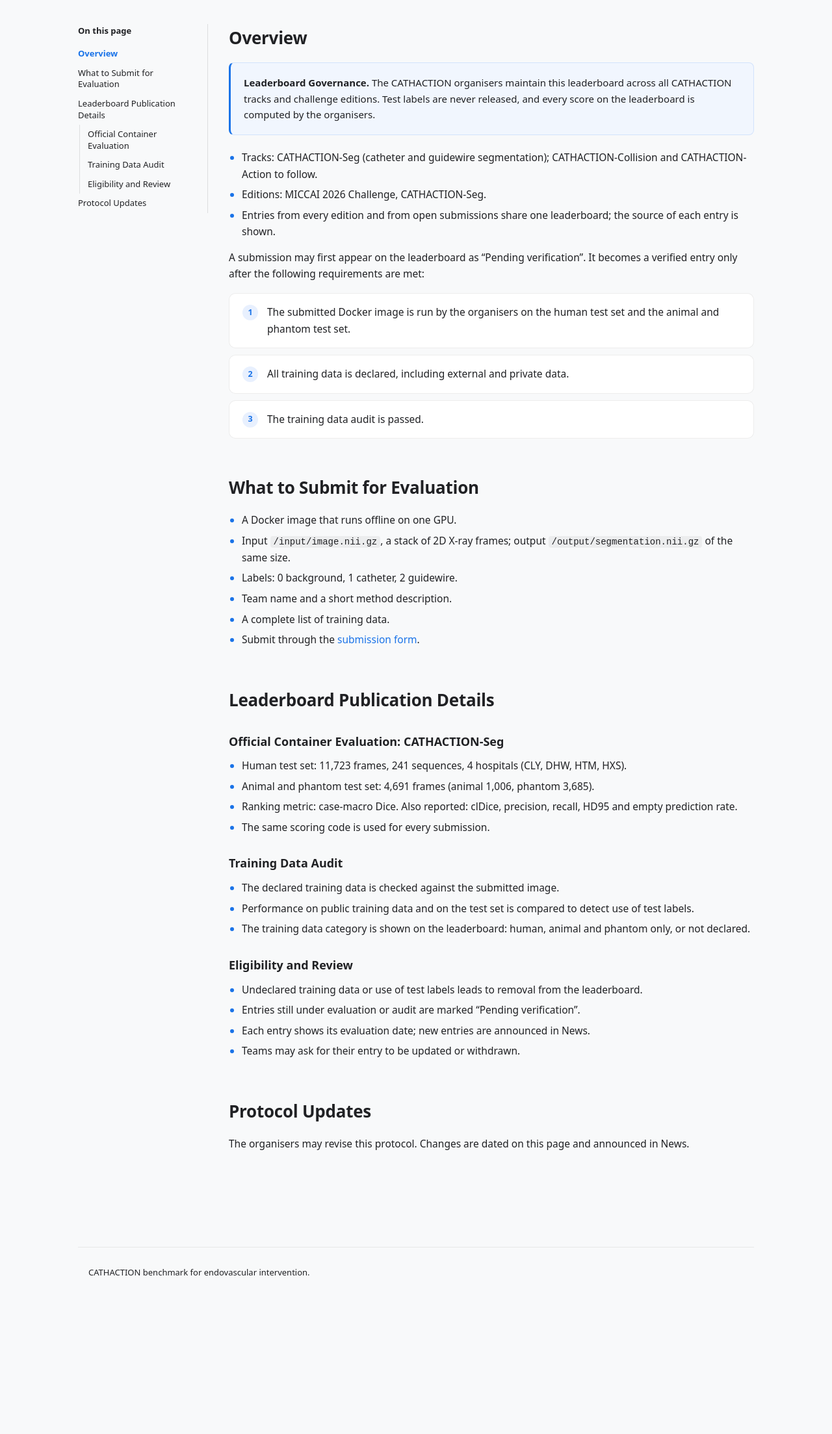
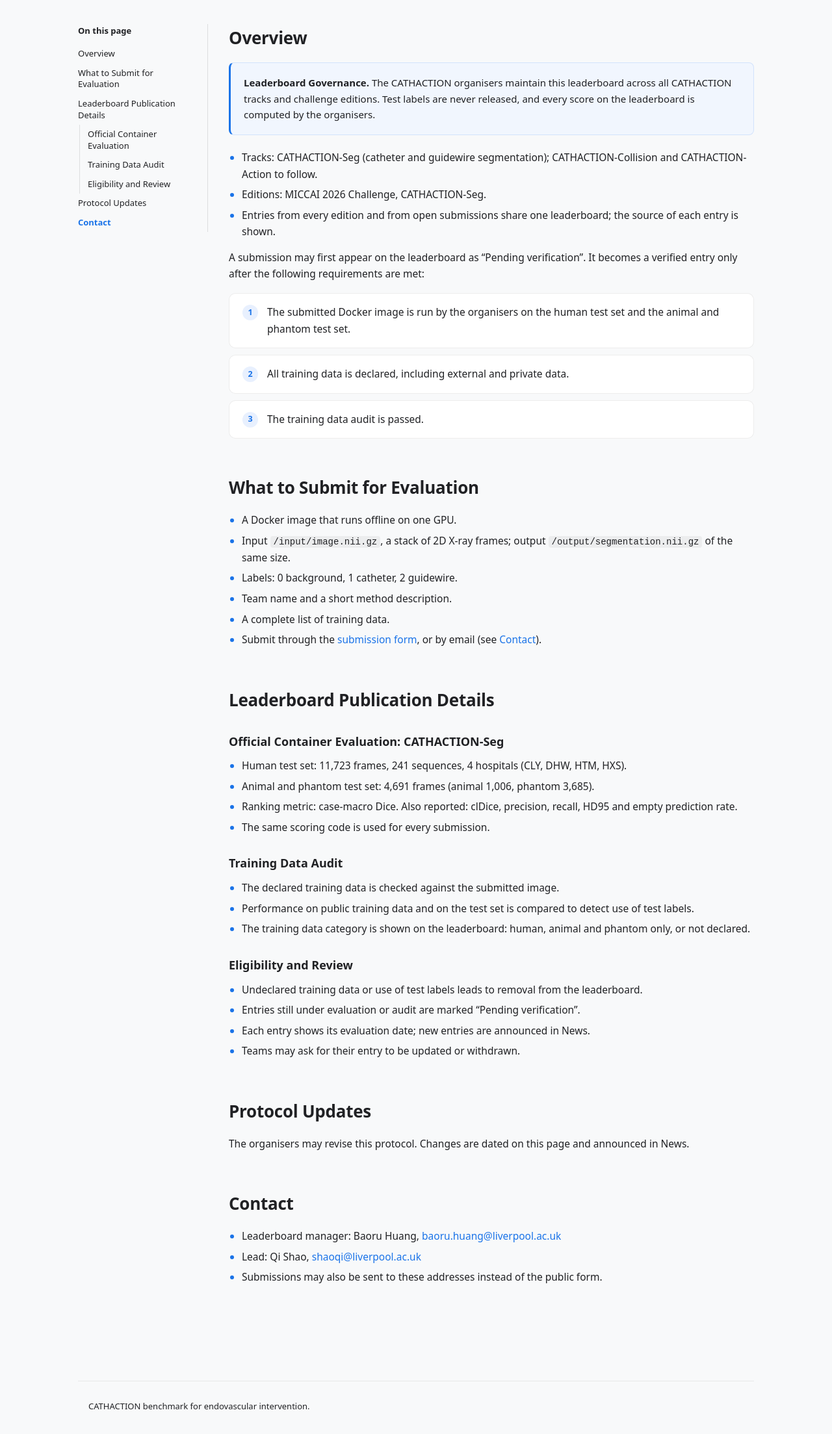
Before and after one commit to cathaction/cathaction.github.io, a plain HTML site: page protocol.html in a window 1280 px wide. Shown: the part 279-2486 px from the top of the page at 65% size. Before the commit the page ends 2297 px from the top, so only its background shows below. Drawn offline with Linux system fonts and the light colour scheme; a web font is replaced by a local one.

Commit message:
Contact details

```diff
--- a/protocol.html
+++ b/protocol.html
@@ -111,6 +111,7 @@
     <a class="sub" href="#audit">Training Data Audit</a>
     <a class="sub" href="#review">Eligibility and Review</a>
     <a href="#updates">Protocol Updates</a>
+    <a href="#contact">Contact</a>
   </aside>
   <aside class="toc" lang="zh" hidden>
     <p>本页目录</p>
@@ -121,6 +122,7 @@
     <a class="sub" href="#zh-audit">训练数据核查</a>
     <a class="sub" href="#zh-review">资格与审查</a>
     <a href="#zh-updates">协议更新</a>
+    <a href="#zh-contact">联系方式</a>
   </aside>
 
   <main lang="en">
@@ -148,7 +150,7 @@
         <li>Labels: 0 background, 1 catheter, 2 guidewire.</li>
         <li>Team name and a short method description.</li>
         <li>A complete list of training data.</li>
-        <li>Submit through the <a href="https://github.com/cathaction/cathaction.github.io/issues/new?template=submission.yml">submission form</a>.</li>
+        <li>Submit through the <a href="https://github.com/cathaction/cathaction.github.io/issues/new?template=submission.yml">submission form</a>, or by email (see <a href="#contact">Contact</a>).</li>
       </ul>
     </div>
 
@@ -183,6 +185,14 @@
       <h2>Protocol Updates</h2>
       <p>The organisers may revise this protocol. Changes are dated on this page and announced in News.</p>
     </div>
+    <div class="sec" id="contact">
+      <h2>Contact</h2>
+      <ul class="dots">
+        <li>Leaderboard manager: Baoru Huang, <a href="mailto:baoru.huang@liverpool.ac.uk">baoru.huang@liverpool.ac.uk</a></li>
+        <li>Lead: Qi Shao, <a href="mailto:shaoqi@liverpool.ac.uk">shaoqi@liverpool.ac.uk</a></li>
+        <li>Submissions may also be sent to these addresses instead of the public form.</li>
+      </ul>
+    </div>
   </main>
   <main lang="zh" hidden>
     <div class="sec" id="zh-overview">
@@ -209,7 +219,7 @@
         <li>标签：0 背景，1 导管，2 导丝。</li>
         <li>队名和方法简介。</li>
         <li>完整的训练数据清单。</li>
-        <li>通过<a href="https://github.com/cathaction/cathaction.github.io/issues/new?template=submission.yml">提交表单</a>提交。</li>
+        <li>通过<a href="https://github.com/cathaction/cathaction.github.io/issues/new?template=submission.yml">提交表单</a>提交，或发送邮件（见<a href="#zh-contact">联系方式</a>）。</li>
       </ul>
     </div>
 
@@ -244,6 +254,14 @@
       <h2>协议更新</h2>
       <p>组委会可修订本协议，修订内容在本页注明日期，并在 News 中公告。</p>
     </div>
+    <div class="sec" id="zh-contact">
+      <h2>联系方式</h2>
+      <ul class="dots">
+        <li>排行榜管理：Baoru Huang，<a href="mailto:baoru.huang@liverpool.ac.uk">baoru.huang@liverpool.ac.uk</a></li>
+        <li>负责人：Qi Shao，<a href="mailto:shaoqi@liverpool.ac.uk">shaoqi@liverpool.ac.uk</a></li>
+        <li>不便公开提交的，也可将提交内容发送至以上邮箱。</li>
+      </ul>
+    </div>
   </main>
 </div>
 
@@ -259,7 +277,7 @@
     links = [...toc.querySelectorAll("a")]; secs = links.map(a => document.querySelector(a.getAttribute("href")));
     const u = new URL(location); u.searchParams.set("lang", l); history.replaceState(null, "", u); spy();
   }
-  function spy() { let i = 0; secs.forEach((s, j) => { if (s.getBoundingClientRect().top < 160) i = j; }); links.forEach((a, j) => a.classList.toggle("on", j === i)); }
+  function spy() { let i = 0; secs.forEach((s, j) => { if (s.getBoundingClientRect().top < 160) i = j; }); if (innerHeight + scrollY >= document.documentElement.scrollHeight - 4) i = secs.length - 1; links.forEach((a, j) => a.classList.toggle("on", j === i)); }
   document.querySelectorAll(".lang button").forEach(b => b.onclick = () => setLang(b.dataset.l));
   addEventListener("scroll", spy, { passive: true });
   setLang(new URLSearchParams(location.search).get("lang") === "zh" ? "zh" : "en");
```
Also changed, not shown: index.html (+1 -0 lines).
